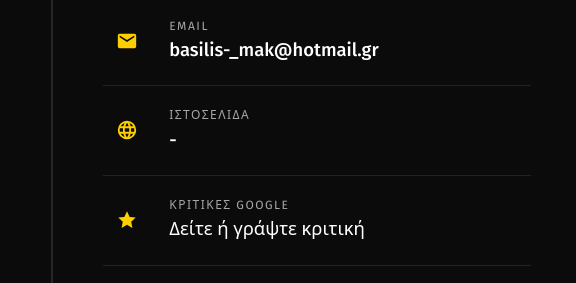
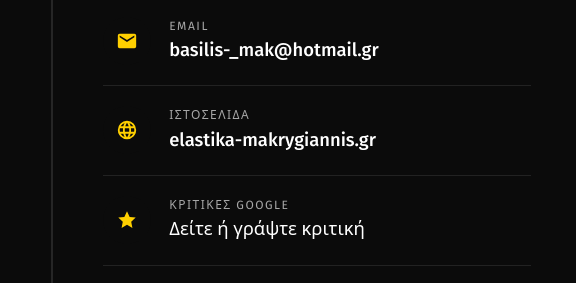
Before and after one commit to AlexisPomaresDiGeronimo/makrygiannis, a plain HTML site: page index.html in a window 1280 px wide. Shown: the part 8503-8786 px from the top of the page, 0-576 px from the left. Drawn offline with Linux system fonts and the light colour scheme; grey boxes are pictures that could not be loaded; a web font is replaced by a local one.

Commit message:
Show website address and add canonical URL
Co-Authored-By: Claude Opus 5.5 <noreply@anthropic.com>

```diff
--- a/index.html
+++ b/index.html
@@ -6,6 +6,8 @@
 <title>Ελαστικά Μακρυγιάννης | Βουλκανιζατέρ Αλιβέρι Εύβοιας</title>
 <meta name="description" content="Βουλκανιζατέρ Βασίλειος Μακρυγιάννης στο Αλιβέρι Εύβοιας. Ελαστικά και ζάντες για αυτοκίνητα, μηχανές, φορτηγά, τρακτέρ. Ζυγοστάθμιση, ευθυγράμμιση, επισκευές. Continental, Kumho και όλες οι μάρκες.">
 <meta name="keywords" content="βουλκανιζατέρ Αλιβέρι, ελαστικά Αλιβέρι, ζάντες Αλιβέρι, Μακρυγιάννης, ζυγοστάθμιση, ευθυγράμμιση, Νότια Εύβοια, Continental, Kumho">
+<link rel="canonical" href="https://elastika-makrygiannis.gr/">
+<meta property="og:url" content="https://elastika-makrygiannis.gr/">
 <meta property="og:title" content="Ελαστικά Μακρυγιάννης | Βουλκανιζατέρ Αλιβέρι">
 <meta property="og:description" content="Ελαστικά, ζάντες, ζυγοστάθμιση & επισκευές στο Αλιβέρι Εύβοιας. Τηλ. 22230 22741">
 <meta name="theme-color" content="#0b0b0b">
@@ -813,7 +815,7 @@
         </div>
         <div class="info-row">
           <div class="ico"><svg><use href="#i-web"/></svg></div>
-          <div><small>Ιστοσελίδα</small><p>-</p></div>
+          <div><small>Ιστοσελίδα</small><a href="https://elastika-makrygiannis.gr/">elastika-makrygiannis.gr</a></div>
         </div>
         <div class="info-row">
           <div class="ico"><svg><use href="#i-star"/></svg></div>
```
